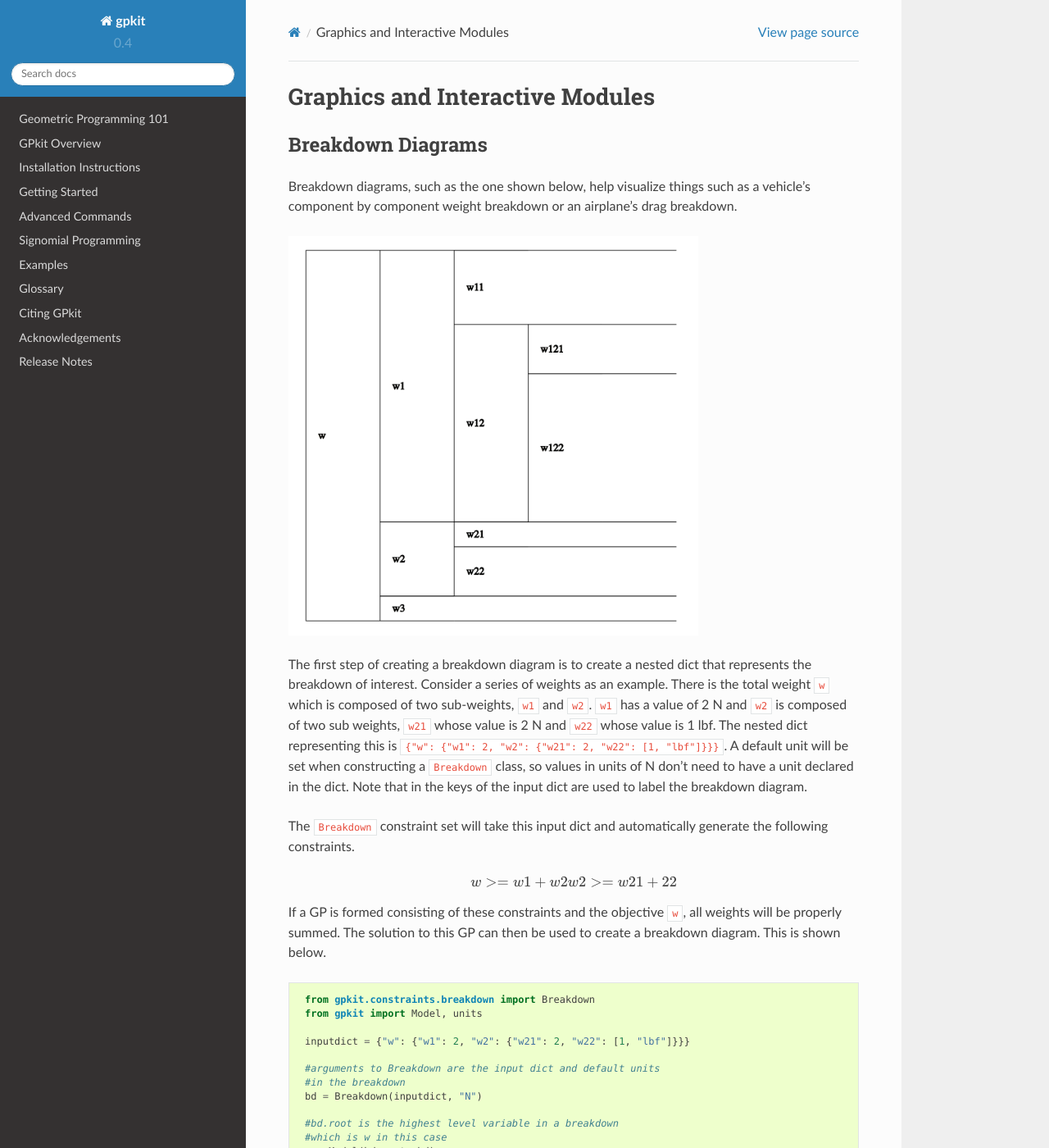
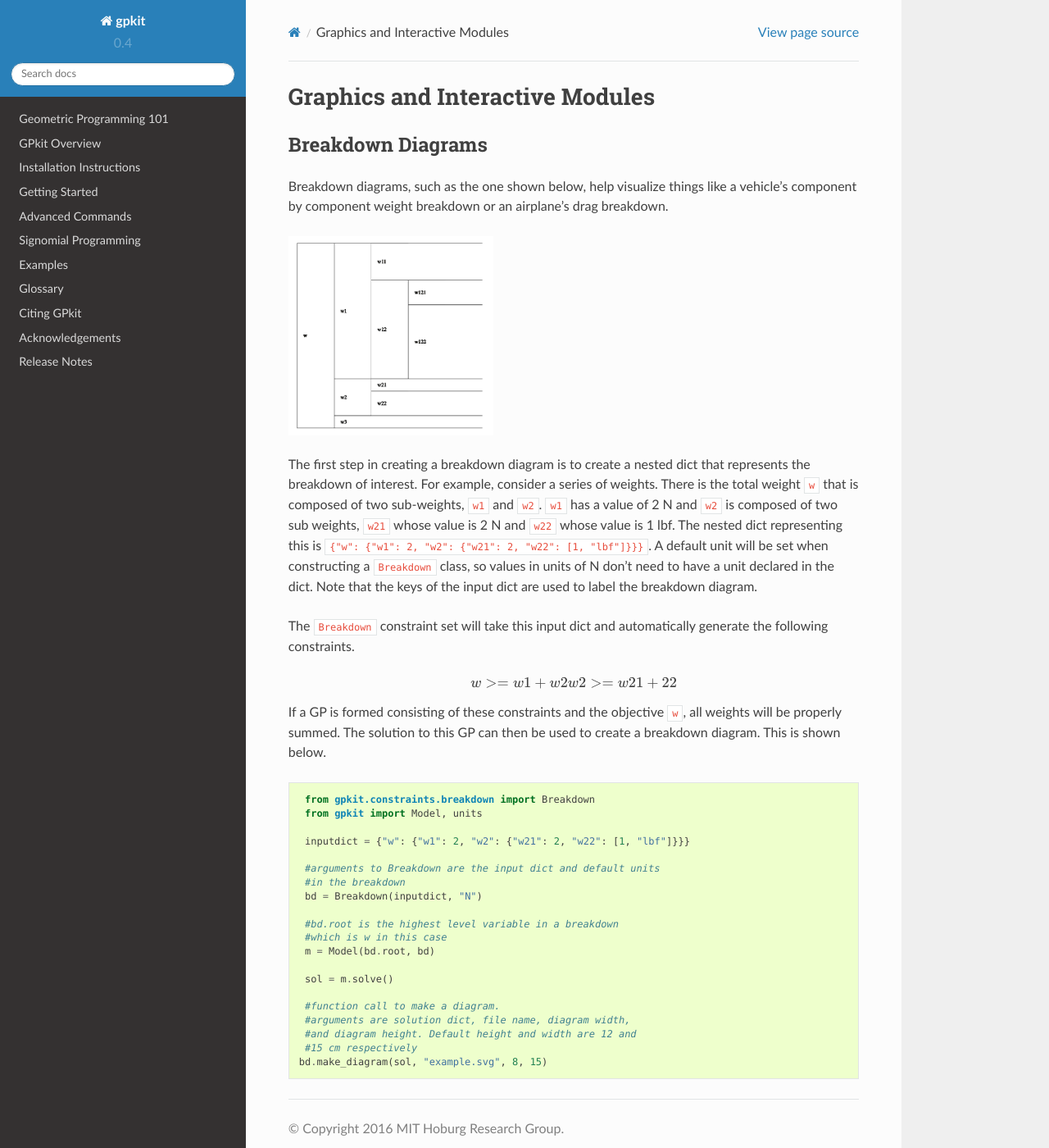
Before and after one commit to convexengineering/gpkit, a Sphinx documentation site: the page built from docs/source/Interactive.rst, in a window 1280 px wide and 1400 px high. Shown: the whole window at 82% size. Built offline with Sphinx 7.4.7 and the Read the Docs theme 2.0.0, drawn with Linux system fonts in a browser that asks for light colours.

Commit message:
minor typo fixes and shrinking image

```diff
--- a/docs/source/Interactive.rst
+++ b/docs/source/Interactive.rst
@@ -3,12 +3,12 @@ Graphics and Interactive Modules
 
 Breakdown Diagrams
 ====================
-Breakdown diagrams, such as the one shown below, help visualize things such as a  vehicle’s component by component weight breakdown or an airplane’s drag breakdown.
+Breakdown diagrams, such as the one shown below, help visualize things like a  vehicle’s component by component weight breakdown or an airplane’s drag breakdown.
 
 .. figure::  breakdown_example.png
-   :width: 500 px
+   :width: 250 px
 
-The first step of creating a breakdown diagram is to create a nested dict that represents the breakdown of interest. Consider a series of weights as an example. There is the total weight ``w`` which is composed of two sub-weights, ``w1`` and ``w2``. ``w1`` has a value of 2 N and ``w2`` is composed of two sub weights, ``w21`` whose value is 2 N and ``w22`` whose value is 1 lbf. The nested dict representing this is ``{"w": {"w1": 2, "w2": {"w21": 2, "w22": [1, "lbf"]}}}``. A default unit will be set when constructing a ``Breakdown`` class, so values in units of N don’t need to have a unit declared in the dict. Note that in the keys of the input dict are used to label the breakdown diagram.
+The first step in creating a breakdown diagram is to create a nested dict that represents the breakdown of interest. For example, consider a series of weights. There is the total weight ``w`` that is composed of two sub-weights, ``w1`` and ``w2``. ``w1`` has a value of 2 N and ``w2`` is composed of two sub weights, ``w21`` whose value is 2 N and ``w22`` whose value is 1 lbf. The nested dict representing this is ``{"w": {"w1": 2, "w2": {"w21": 2, "w22": [1, "lbf"]}}}``. A default unit will be set when constructing a ``Breakdown`` class, so values in units of N don’t need to have a unit declared in the dict. Note that the keys of the input dict are used to label the breakdown diagram.
 
 The ``Breakdown`` constraint set will take this input dict and automatically generate the following constraints.
 
```
